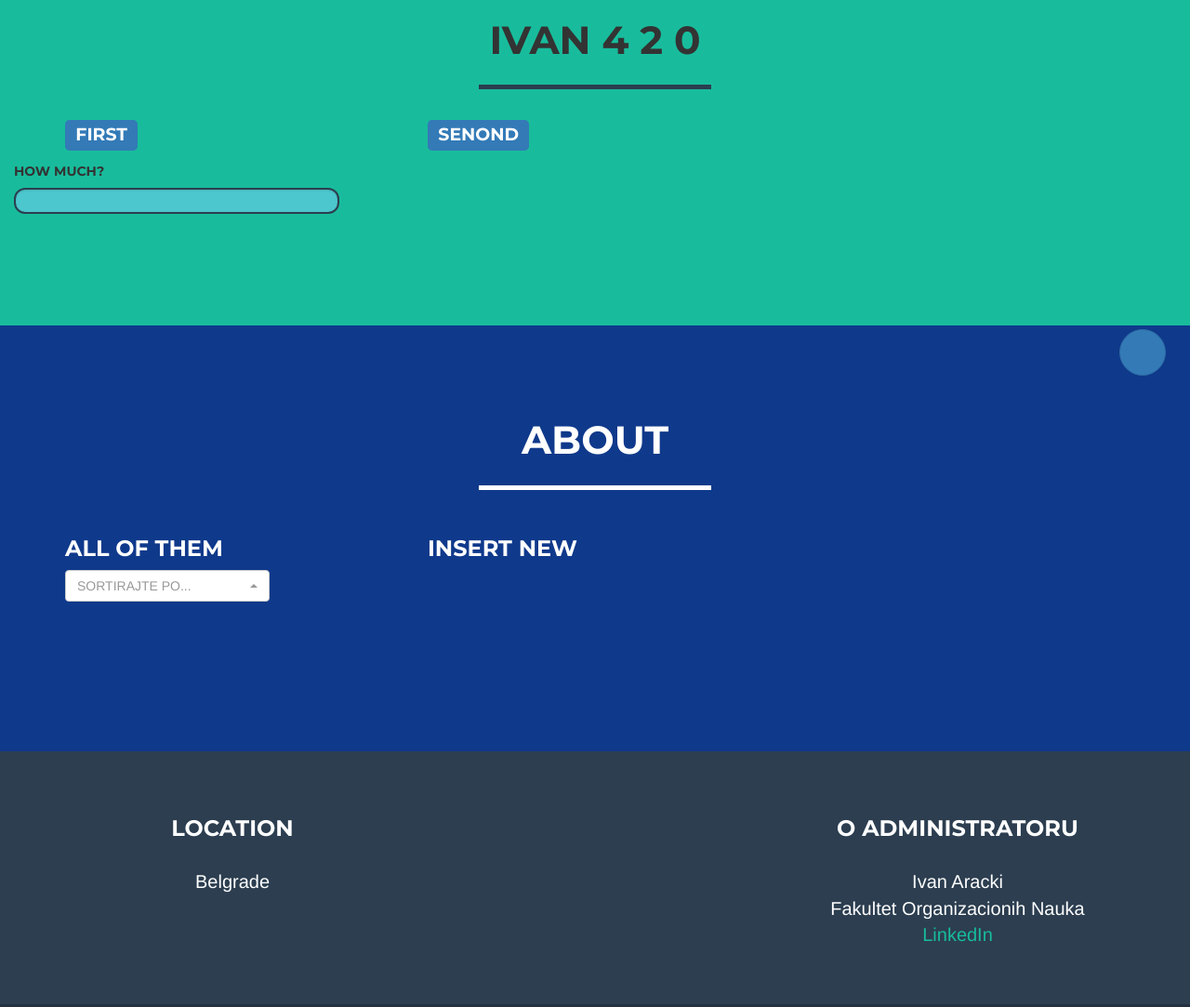
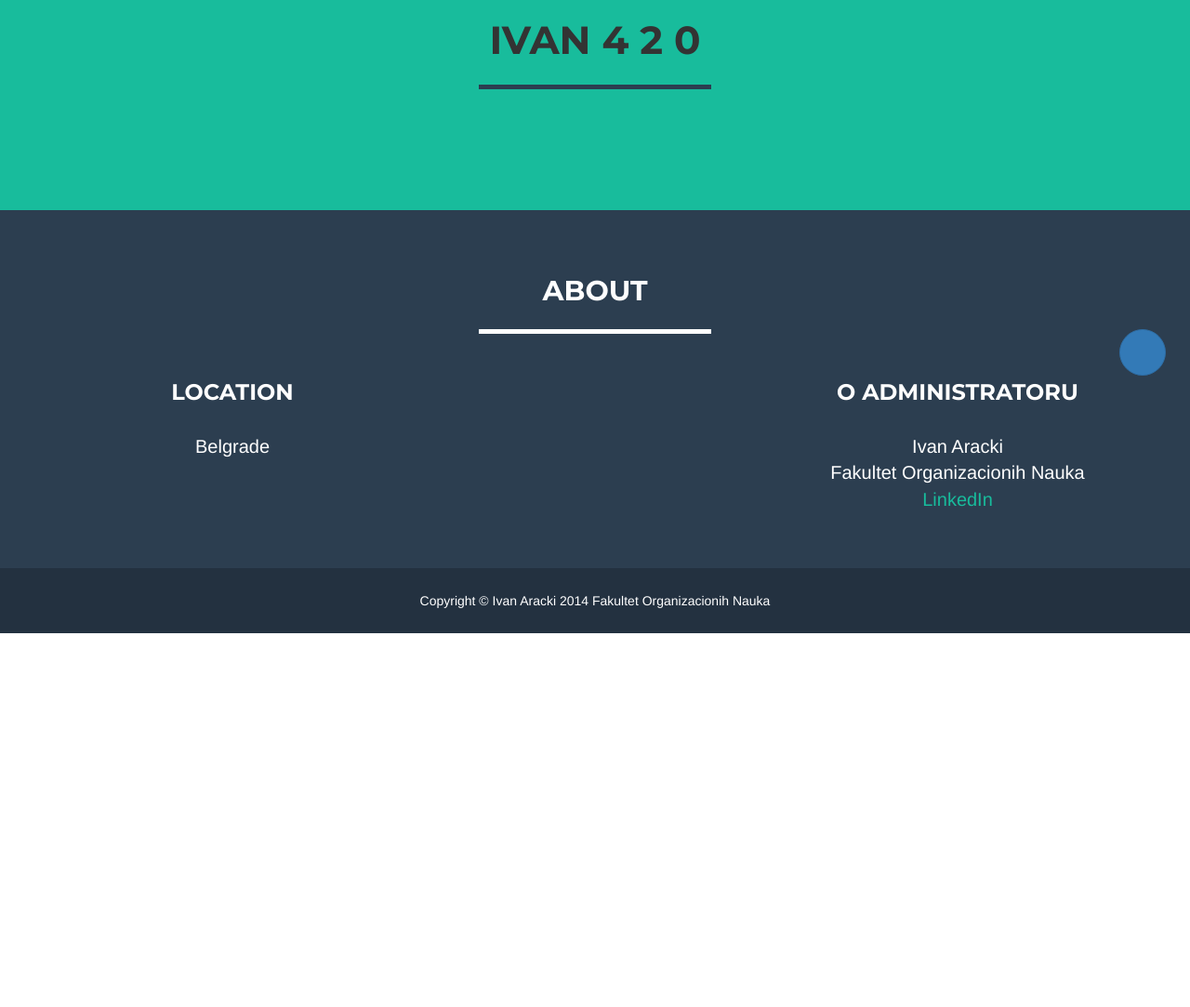
Before and after one commit to Aracki/aracki.github.io, a plain HTML site: page index.html in a window 1280 px wide. Shown: the part 380-1463 px from the top of the page at 93% size. After the commit the page ends 1061 px from the top, so only its background shows below. Drawn offline with nearby package versions, Linux system fonts and the light colour scheme; some packages are replaced by stand-ins of ours; a script that the page names is missing; some icons are missing.

Commit message:
updated home page

```diff
--- a/index.html
+++ b/index.html
@@ -1264,91 +1264,23 @@ border:1px solid #2C3E50;
                     <hr class="star-primary">
                 </div>
             </div>
-            <div class="row">
-
-                    <div class="col-md-4">
-                        <div id="levaT">
-                         <h4><span class="label label-primary">First</span></h4>
-                        </div>
-
-
-                    </div>
-
-
-                    <div class="col-md-4">
-                                  <h4><span class="label label-primary">Senond</span></h4>
-
-                       </div>
-                </div>
-
-                <div class="col-md-4">
-
-                </div>
 
             </div>
 
-            <div class="row" id="rowPB">
-                <h5>How much?</h5>
-                <div class="progress">
-                         <div class="progress-bar progress-bar-striped active" id="progressBar" role="progressbar" aria-valuemin="0" aria-valuemax="100">
-                        </div>
-                </div>
-          </div>
         </div>
     </section>
 
-    <!-- About Section -->
-    <section class="success" id="about">
-        <div class="container">
-            <div class="row">
+
+        <!-- Footer -->
+    <footer class="text-center">
+        <div class="footer-above">
+            <div class="container">
+            	<div class="row">
                 <div class="col-lg-12 text-center">
                     <h2>About</h2>
                     <hr class="star-light">
                 </div>
             </div>
-            <div class="row">
-
-        <div class="col-md-4">
-
-            <h3>All of them</h3>
-
-            <select class="selectpicker dropup" multiple  data-max-options="1" name="dropdown" multiple title='SORTIRAJTE PO...' onchange="dynamic_Select(this.value)">
-                    <option value="cena_termina" data-icon="glyphicon-usd">FFF</option>
-                    <option value="naziv_terena" data-icon="glyphicon-info-sign">GGG</option>
-                    <option value="opstina" data-icon="glyphicon-flag">TTT</option>
-            </select>
-
-            <div id="svi_tereni">
-            </div>
-            <div id="testX"></div>
-            </div>
-
-          <div class="col-md-4">
-            <h3>Insert new</h3> </br>
-                      </div>
-          <div class="col-md-4">
-                <br/>
-                    <div class="btn-group dropdown">
-          </div>
-                    </br></br>
-            </div>
-        </div>
-    </br></br></br>
-  <div class="row">
-              <div class="col-md-4">
-              </div>
-             <div class="col-md-4">
-              <div id="unet">
-              </div>
-             </div>
-          <div class="col-md-4">
-            </div>
-	  </div>
-    </section>
-        <!-- Footer -->
-    <footer class="text-center">
-        <div class="footer-above">
-            <div class="container">
                 <div class="row">
                     <div class="footer-col col-md-4">
                         <h3>Location</h3>
```
